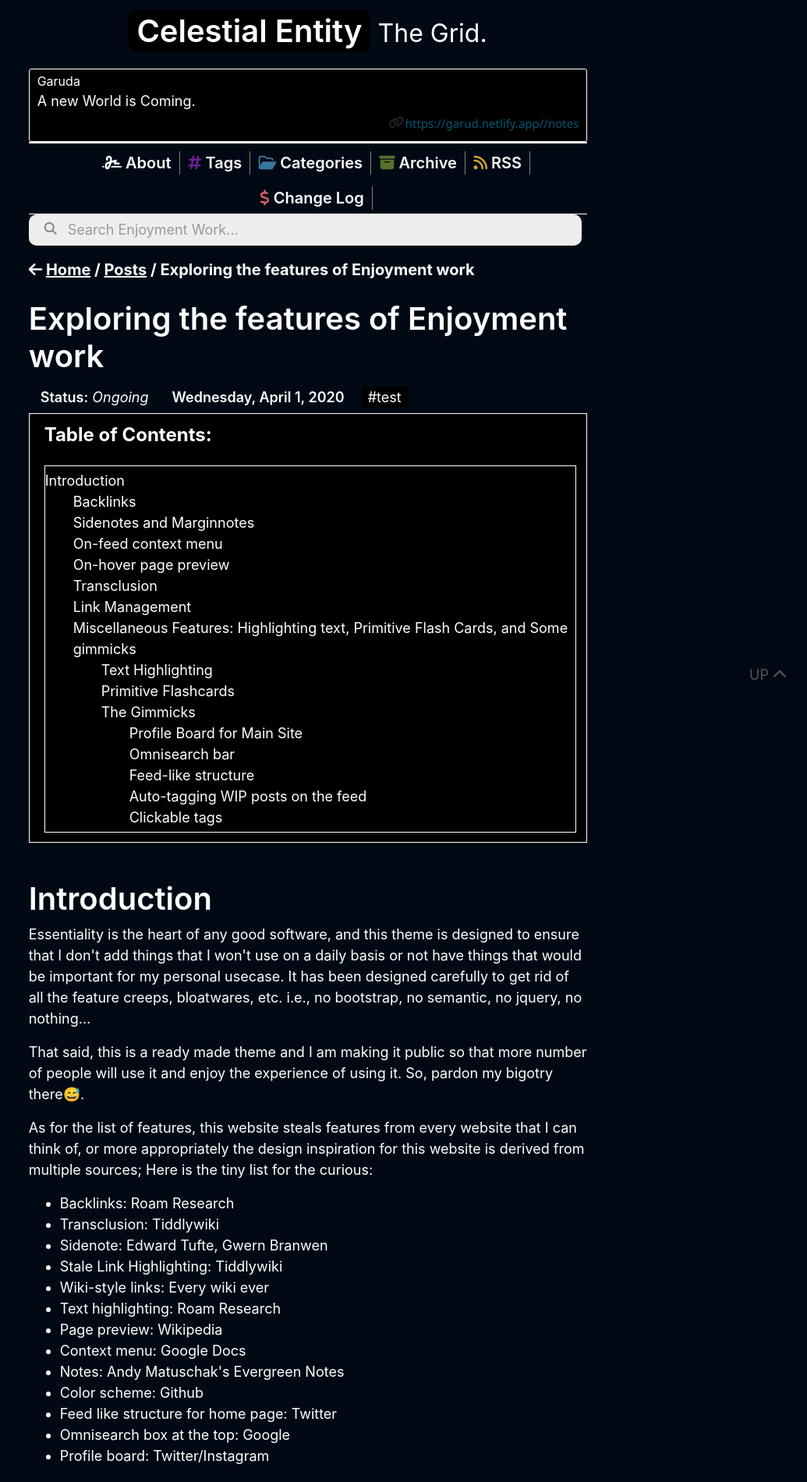
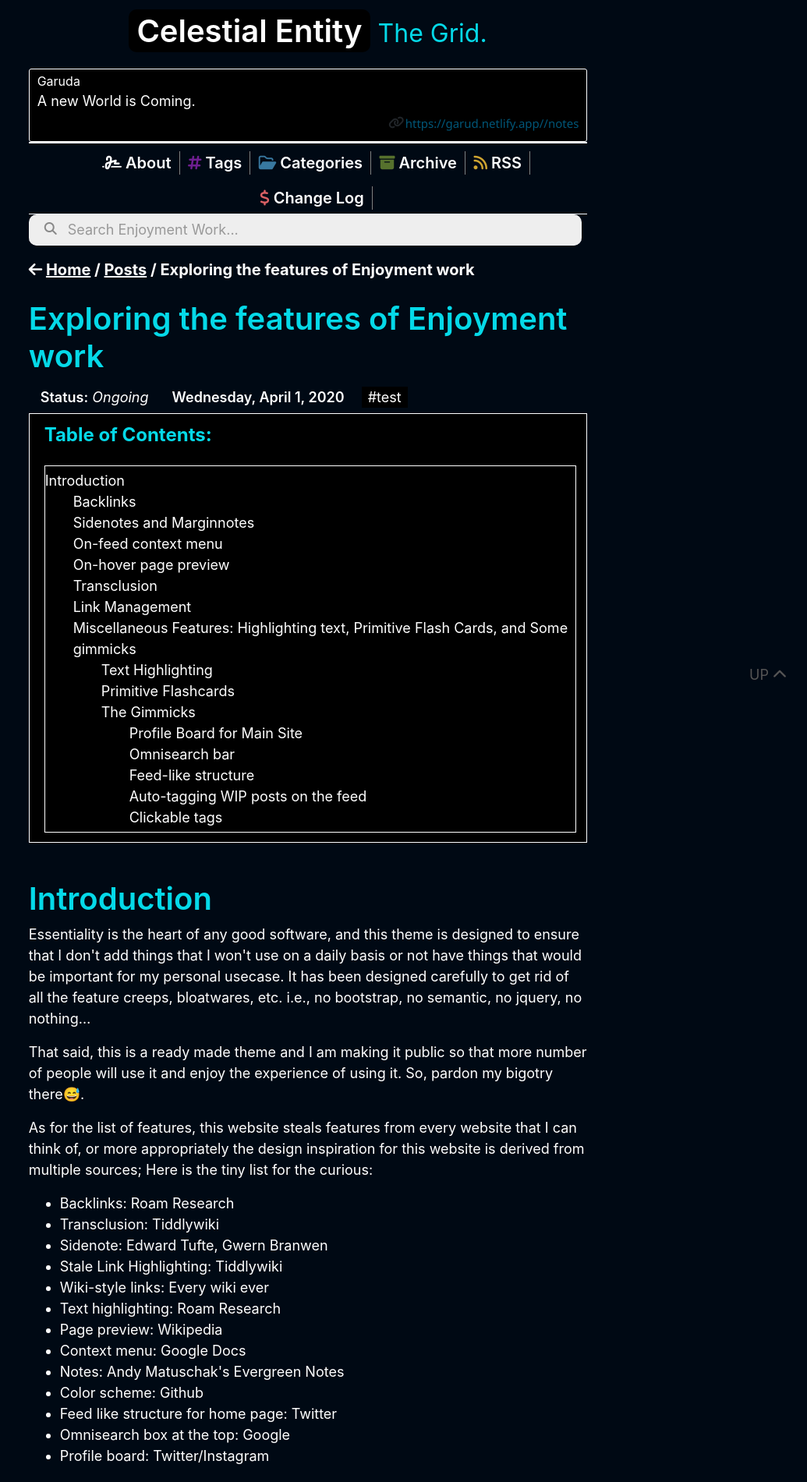
Before and after one commit to stardoom4/blog, a Jekyll site: the page built from _posts/2020-04-01-Exploring-the-features-of-enjoyment-work.md, in a window 1280 px wide. Shown: the top 1901 px of the page at 78% size, without its empty margins (245-1280 px from the left). Built offline with Jekyll 4.4.1, drawn with Linux system fonts in a browser that asks for light colours; nearby versions of some CDN libraries; the table of contents is made by our own code.

Commit message:
Update style.css

```diff
--- a/assets/css/style.css
+++ b/assets/css/style.css
@@ -44,7 +44,7 @@ h3,
 h4,
 h5,
 h6 {
-  color: #fff;
+  color: #05d9e8;
   font-weight: 600;
   margin-top: 20px;
 }
```
